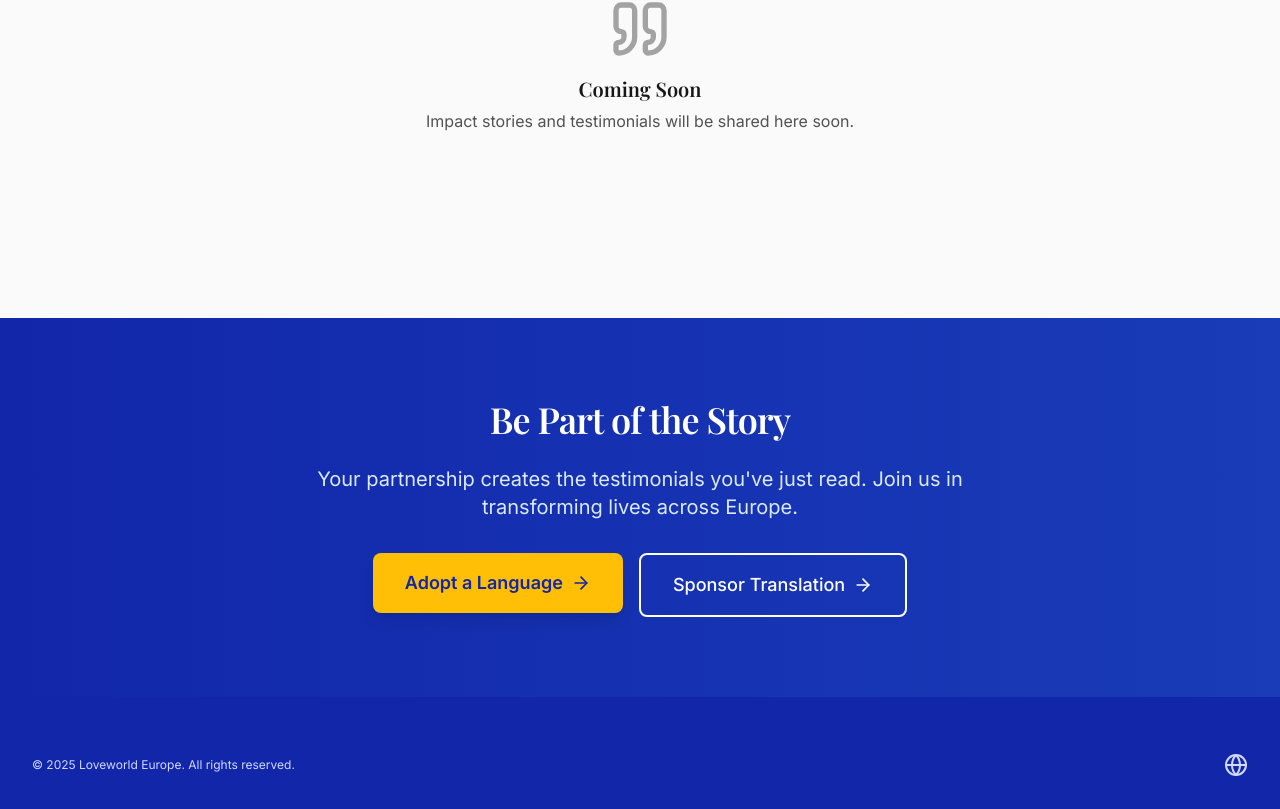
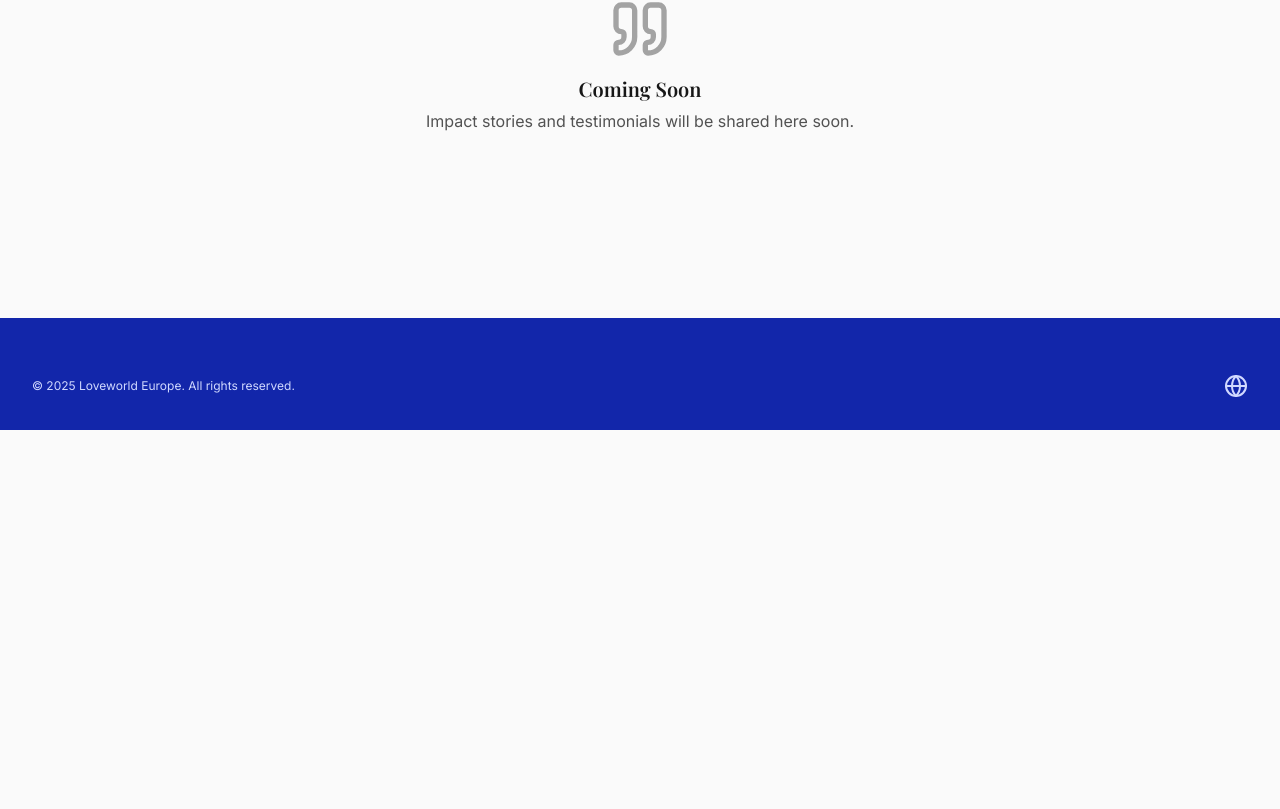
Before and after one commit to tickideas/lweur-lang, a Next.js app in the folder lweur-campaign-portal/: page /impact in a window 1280 px wide. Shown: the part 1049-1858 px from the top of the page. After the commit the page ends 1479 px from the top, so only its background shows below. Built offline with nearby package versions, Linux system fonts and the light colour scheme; no server answers; the database is empty; a web font is replaced by a local one.

Commit message:
feat: Remove call to action section from impact page

```diff
--- a/lweur-campaign-portal/src/app/impact/page.tsx
+++ b/lweur-campaign-portal/src/app/impact/page.tsx
@@ -185,42 +185,6 @@ export default function ImpactPage() {
           </div>
         </section>
 
-        {/* Call to Action */}
-        <section className="bg-gradient-to-r from-[#1226AA] to-blue-800 py-16 sm:py-20">
-          <div className="mx-auto max-w-7xl px-6 lg:px-8">
-            <div className="mx-auto max-w-2xl text-center">
-              <h2 className="text-3xl font-bold tracking-tight text-white sm:text-4xl mb-6">
-                Be Part of the Story
-              </h2>
-              <p className="text-xl text-blue-100 mb-8">
-                Your partnership creates the testimonials you&apos;ve just read.
-                Join us in transforming lives across Europe.
-              </p>
-              <div className="flex flex-col sm:flex-row gap-4 justify-center">
-                <Link href="/adopt-language">
-                  <Button
-                    size="lg"
-                    variant="secondary"
-                    className="bg-[#FFBF06] text-[#1226AA] hover:bg-[#FFBF06]/90 font-semibold"
-                  >
-                    Adopt a Language
-                    <ArrowRight className="ml-2 h-5 w-5" />
-                  </Button>
-                </Link>
-                <Link href="/sponsor-translation">
-                  <Button
-                    size="lg"
-                    variant="outline"
-                    className="border-white text-white hover:bg-white hover:text-[#1226AA]"
-                  >
-                    Sponsor Translation
-                    <ArrowRight className="ml-2 h-5 w-5" />
-                  </Button>
-                </Link>
-              </div>
-            </div>
-          </div>
-        </section>
       </main>
 
       <Footer />
```
